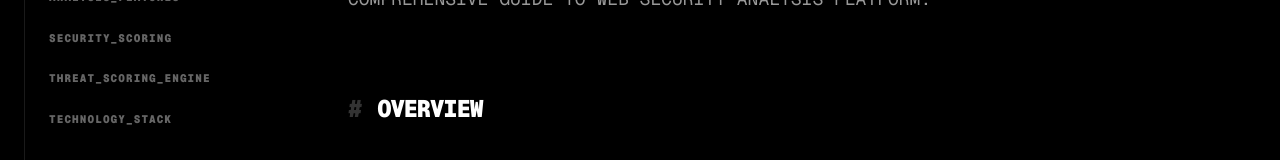
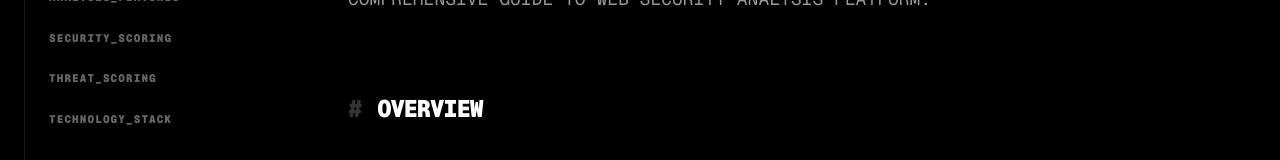
Before and after one commit to dineshkorukonda/monix, a Next.js app in the folder web/: page /docs in a window 1280 px wide. Shown: the part 284-444 px from the top of the page. Built offline with nearby package versions, Linux system fonts and the light colour scheme.

Commit message:
remove engine mentions from docs page

```diff
--- a/web/src/app/docs/page.tsx
+++ b/web/src/app/docs/page.tsx
@@ -58,8 +58,8 @@ export default function DocsPage() {
       ],
     },
     {
-      id: "threat_engine",
-      title: "THREAT_SCORING_ENGINE",
+      id: "threat_scoring",
+      title: "THREAT_SCORING",
       infoBoxes: [
         {
           title: "SCORING_ALGORITHM",
```
